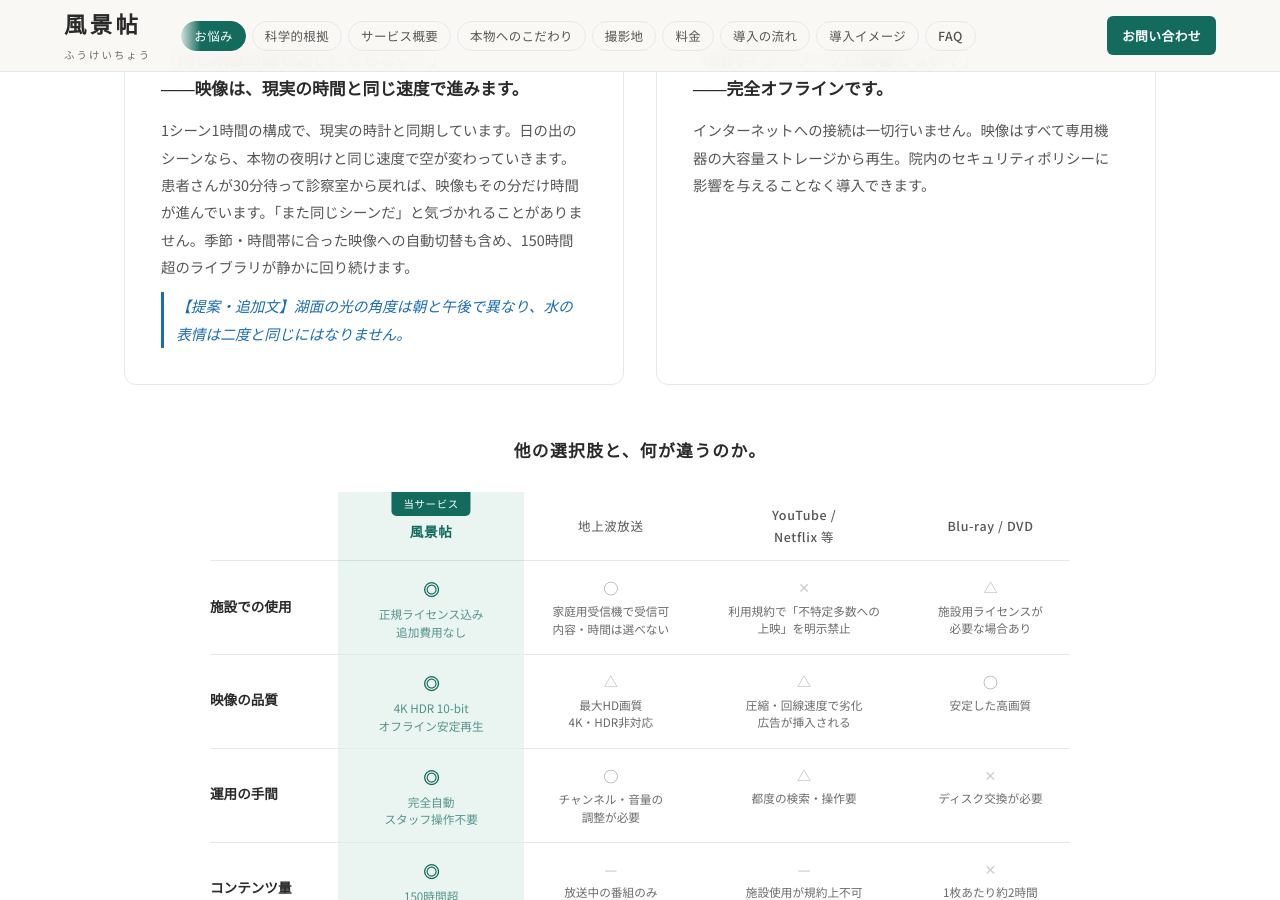
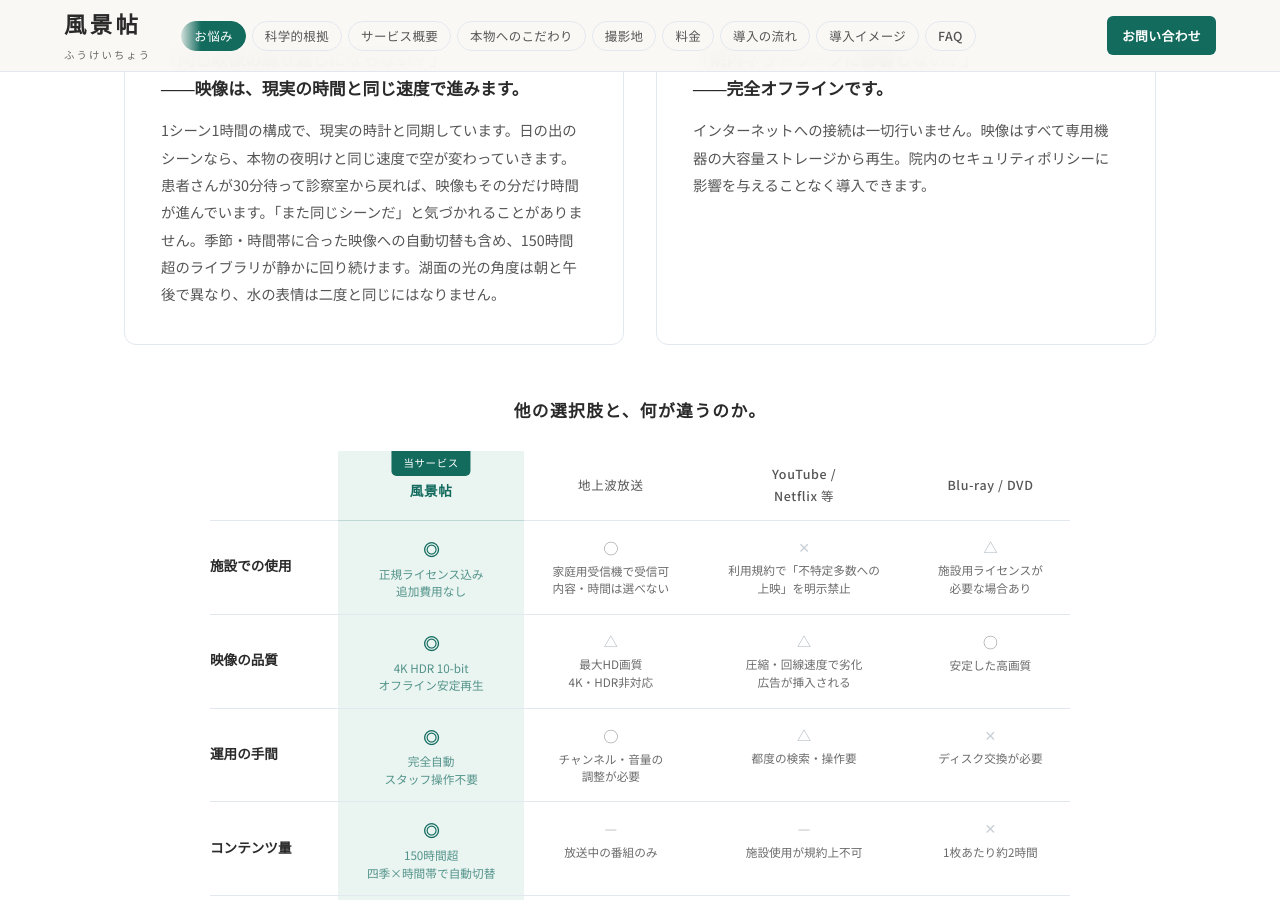
Before and after one commit to dr836gnypeq-ctrl/fukeichou-site, a Jekyll site: the page built from index.html, in a window 1280 px wide and 900 px high, scrolled down 3671 px. Built offline with Jekyll 4.4.1, drawn with Linux system fonts in a browser that asks for light colours; nearby versions of some CDN libraries; some of the changed text lies outside the part shown.

Commit message:
adopt: water proposal x4 — service/authentic/map/faq

```diff
--- a/_includes/map.html
+++ b/_includes/map.html
@@ -2,8 +2,7 @@
 <section class="section" id="map">
 <div class="container">
 <h2 class="section-heading">日本の風景が、揃っています。</h2>
-<p class="section-lead">北海道から桜島まで、有名な景勝地も静かな絶景も。<br>場所に触れると、その映像をご確認いただけます。</p>
-<p class="proposal">【提案】北海道から桜島まで、有名な景勝地も静かな絶景も。日本三景はすべて海に面した風景であるように、日本の絶景の多くは水辺にあります。湖・海・川・滝のある景色を豊富に含む、150時間超のライブラリです。<br>場所に触れると、その映像をご確認いただけます。</p>
+<p class="section-lead">北海道から桜島まで、有名な景勝地も静かな絶景も。日本三景はすべて海に面した風景であるように、日本の絶景の多くは水辺にあります。湖・海・川・滝のある景色を豊富に含む、150時間超のライブラリです。<br>場所に触れると、その映像をご確認いただけます。</p>
 
 <p class="map-note">全国100箇所以上のシーンを撮影。これはそのごく一部です。</p>
 <p class="map-note">※ 掲載映像はサンプルです。実際のサービスでは実時間（1シーン約1時間）で再生されます。</p>
--- a/_layouts/default.html
+++ b/_layouts/default.html
@@ -51,7 +51,7 @@
 <link rel="prefetch" href="{{ '/' | relative_url }}">
 <link rel="prefetch" href="{{ '/evidence/' | relative_url }}">
 {% endif %}
-<link rel="stylesheet" href="{{ '/assets/css/style.css' | relative_url }}?v=20260322b">
+<link rel="stylesheet" href="{{ '/assets/css/style.css' | relative_url }}?v=20260322c">
 <script src="https://cdn.jsdelivr.net/npm/lucide@0.383.0/dist/umd/lucide.min.js" defer></script>
 </head>
 <body>
--- a/assets/css/style.css
+++ b/assets/css/style.css
@@ -509,5 +509,3 @@
 .ev-study-result strong{color:var(--ink)}
 .ev-study-link{font-size:.8rem;color:var(--moss)}
 .ev-study-link:hover{color:var(--gold)}
-/* DEV: 変更提案プレビュー用スタイル（公開前に削除） */
-.proposal{color:#1a6bb5;font-style:italic;border-left:3px solid #1a6bb5;padding-left:12px;margin-top:12px;font-size:.92em;line-height:1.9}
--- a/index.html
+++ b/index.html
@@ -238,8 +238,7 @@
 
 <div class="feature-card reveal reveal-d3">
 <p class="feature-q">「同じ映像の繰り返しにならない？」<br>——映像は、現実の時間と同じ速度で進みます。</p>
-<p class="feature-a">1シーン1時間の構成で、現実の時計と同期しています。日の出のシーンなら、本物の夜明けと同じ速度で空が変わっていきます。患者さんが30分待って診察室から戻れば、映像もその分だけ時間が進んでいます。「また同じシーンだ」と気づかれることがありません。季節・時間帯に合った映像への自動切替も含め、150時間超のライブラリが静かに回り続けます。</p>
-<p class="proposal">【提案・追加文】湖面の光の角度は朝と午後で異なり、水の表情は二度と同じにはなりません。</p>
+<p class="feature-a">1シーン1時間の構成で、現実の時計と同期しています。日の出のシーンなら、本物の夜明けと同じ速度で空が変わっていきます。患者さんが30分待って診察室から戻れば、映像もその分だけ時間が進んでいます。「また同じシーンだ」と気づかれることがありません。季節・時間帯に合った映像への自動切替も含め、150時間超のライブラリが静かに回り続けます。湖面の光の角度は朝と午後で異なり、水の表情は二度と同じにはなりません。</p>
 </div>
 
 <div class="feature-card reveal reveal-d4">
@@ -327,8 +326,7 @@
 <div class="authentic-card reveal reveal-d2">
 <div class="authentic-icon">光</div>
 <h3>偶然の美は、計算できない</h3>
-<p>雲間から差す光、風で揺れる稲穂の波、水面に映る朝焼け。AIは「それらしい映像」を生成できますが、その瞬間にしか存在しない偶然の美は記録できません。実際にその場所に立ち、シャッターを切った映像だけが持つ、予測不可能な自然のダイナミズムをそのままお届けします。</p>
-<p class="proposal">【提案】日本三景はいずれも海に面した風景です。国が指定する特別名勝の自然景観のうち9割以上が、湖・川・海・滝など水のある景色です。日本人が古来「絶景」と呼んできたものの多くは、水辺の景色でした。<br>水面に映る朝焼け、滝の飛沫、湖面を渡る風——その瞬間にしか存在しない光と動きを、AIは記録できません。実際にその場所に立ち、シャッターを切った映像だけが持つものがあります。</p>
+<p>日本三景はいずれも海に面した風景です。国が指定する特別名勝の自然景観のうち9割以上が、湖・川・海・滝など水のある景色です。日本人が古来「絶景」と呼んできたものの多くは、水辺の景色でした。<br>水面に映る朝焼け、滝の飛沫、湖面を渡る風——その瞬間にしか存在しない光と動きを、AIは記録できません。実際にその場所に立ち、シャッターを切った映像だけが持つものがあります。</p>
 </div>
 
 <div class="authentic-card reveal reveal-d3">
@@ -443,7 +441,7 @@
 <details class="faq-item"><summary>ネットワーク環境は必要ですか？</summary><p>いいえ。すべて機器内のデータから再生します。Wi-Fiもインターネット回線も不要で、院内ネットワークに一切影響しません。</p></details>
 
 <details class="faq-item"><summary>映像はすべて実写ですか？AI生成は含まれていませんか？</summary><p>はい、すべて実写です。風景帖の映像は、北海道から鹿児島まで、実際にその場所に立って撮影したものだけをお届けしています。風に揺れる木々、水面の反射、雲の流れ——現地でしか記録できない本物の光と時間をそのまま収めています。AI生成映像は一切含まれていません。</p></details>
-<details class="faq-item proposal"><summary>【提案・新規FAQ】映像の中に湖や海など水辺のシーンが多いのはなぜですか？</summary><p>日本三景（松島・天橋立・宮島）はいずれも海に面した風景です。国が指定する特別名勝の自然景観を見ても、9割以上が湖・川・海・滝など水のある景色です。日本人が古来「絶景」と呼んできたものの多くは、水辺の景色でした。風景帖のライブラリはその事実に沿った構成になっています。水面の揺らめきや光の反射は、見る人が意識しなくても自然と目が追う穏やかな視覚刺激であることが研究でも確認されており、待合室や共用スペースに適した映像素材です。</p></details>
+<details class="faq-item"><summary>映像の中に湖や海など水辺のシーンが多いのはなぜですか？</summary><p>日本三景（松島・天橋立・宮島）はいずれも海に面した風景です。国が指定する特別名勝の自然景観を見ても、9割以上が湖・川・海・滝など水のある景色です。日本人が古来「絶景」と呼んできたものの多くは、水辺の景色でした。風景帖のライブラリはその事実に沿った構成になっています。水面の揺らめきや光の反射は、見る人が意識しなくても自然と目が追う穏やかな視覚刺激であることが研究でも確認されており、待合室や共用スペースに適した映像素材です。</p></details>
 
 <details class="faq-item"><summary>著作権の心配はありませんか？</summary><p>ありません。映像はすべて当社で撮影・編集し、著作権を保有しています。商用利用の許諾が含まれた状態でご提供しますので、安心してご利用いただけます。</p></details>
 
```
